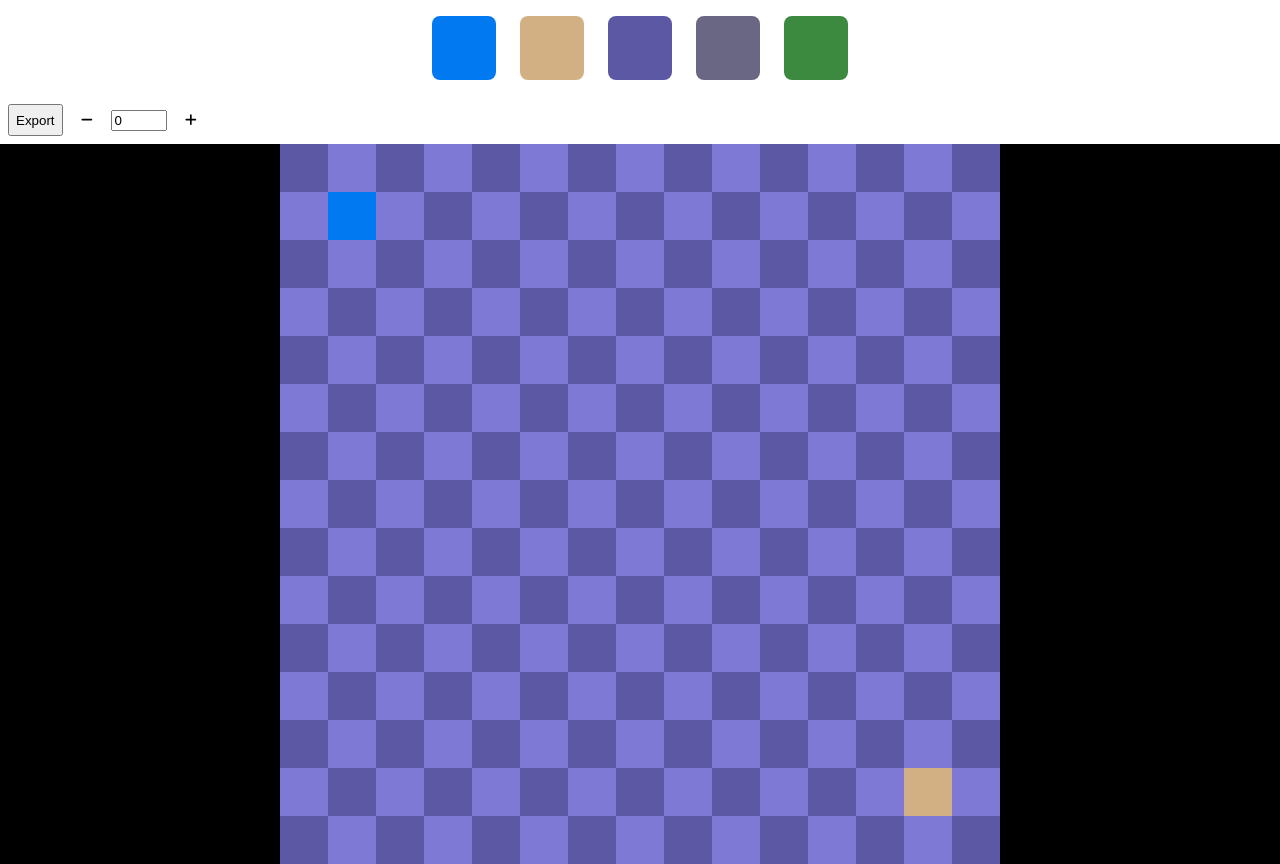
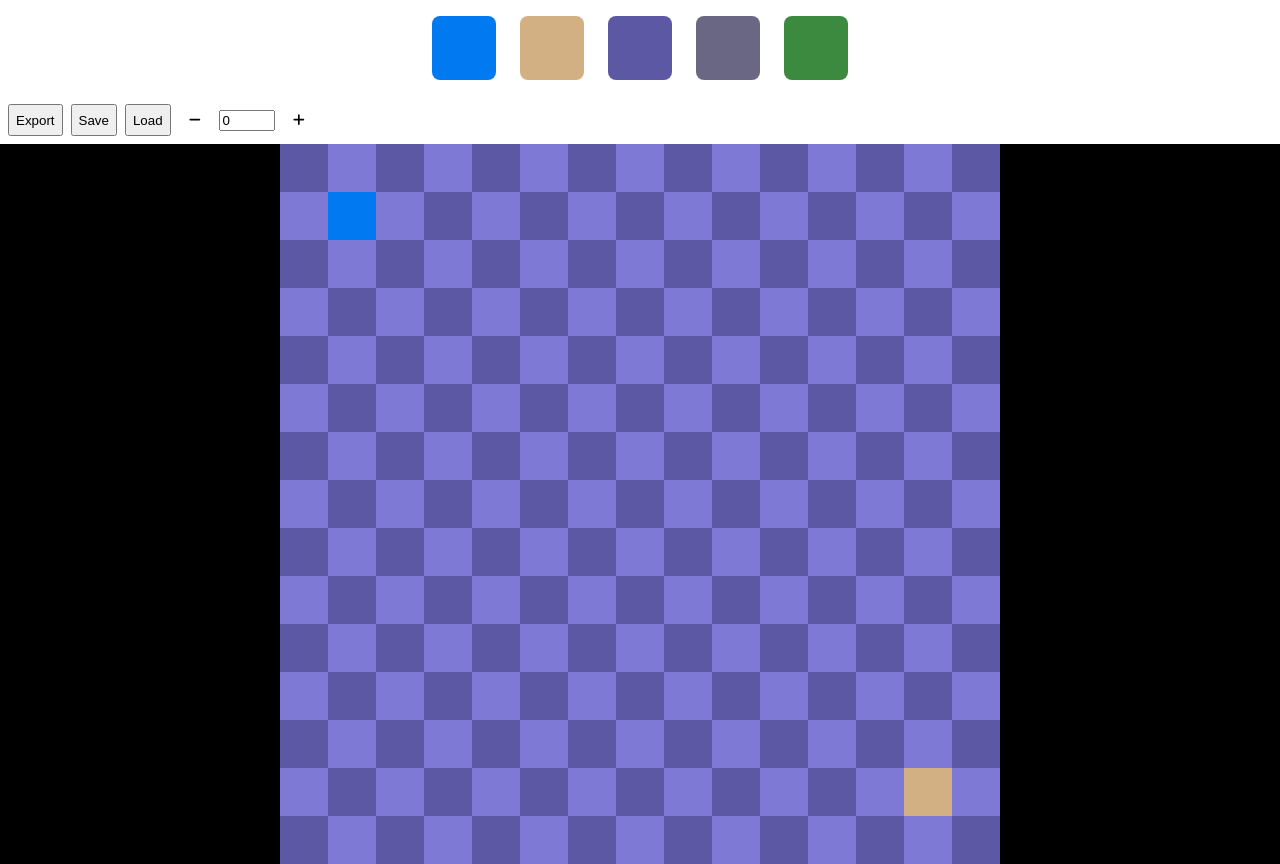
Before and after one commit to CommanderGL/gng-level-editor, a Vue app: page / in a window 1280 px wide. Built offline with nearby package versions, Linux system fonts and the light colour scheme.

Commit message:
Fix File Loading

```diff
--- a/src/App.vue
+++ b/src/App.vue
@@ -6,5 +6,5 @@ export default {
 };
 </script>
 <template>
-    <Editor />
+    <Editor ref="editor" />
 </template>
--- a/src/compile.ts
+++ b/src/compile.ts
@@ -1,12 +1,13 @@
+import { app } from './main';
 import levelShell from './shells/levelShell.hpp?raw';
 import levelsShell from './shells/levelsShell.hpp?raw';
 
-import { entityPos, levels } from './tiles';
+import { entityPos, levels, selectedEntity, selectedLevel, setEntityPos, setLevels } from './tiles';
 
-export const downloadFile = (filename: string, content: string) => {
+export const downloadFile = (filename: string, content: string, mime: string) => {
     const tmpLink = document.createElement('a');
 
-    tmpLink.href = `data:text/x-h;charset=utf-8,${encodeURIComponent(content)}`;
+    tmpLink.href = `data:${mime};charset=utf-8,${encodeURIComponent(content)}`;
     tmpLink.download = filename;
     tmpLink.hidden = true;
 
@@ -36,9 +37,56 @@ export const compile = () => {
     let levelsOut = levelsShell;
     levelsOut = levelsOut.replace('$LEVELS', compiledLevels);
 
-    downloadFile('levels.hpp', levelsOut);
+    downloadFile('levels.hpp', levelsOut, 'text/x-h');
 };
 
-export const exportLevels = () => {
-    compile();
+export const save = () => {
+    const savedData = {
+        levels,
+        entityPos
+    };
+
+    downloadFile('levels.json', JSON.stringify(savedData), 'application/json');
 };
+
+type LoadedType = {
+    levels: number[][],
+    entityPos: {
+        player: {
+            x: number,
+            y: number
+        },
+        box: {
+            x: number,
+            y: number
+        }
+    }[]
+};
+
+export const load = () => {
+    const tmpInput = document.createElement('input');
+    tmpInput.type = 'file';
+    tmpInput.hidden = true;
+
+    document.body.appendChild(tmpInput);
+    tmpInput.click();
+    document.body.removeChild(tmpInput);
+
+    tmpInput.addEventListener('change', () => {
+        const reader = new FileReader();
+        reader.addEventListener('load', e => {
+            const loaded: LoadedType = JSON.parse(e.target?.result as string);
+
+            setLevels(loaded.levels);
+            setEntityPos(loaded.entityPos);
+
+            selectedLevel.index = 0;
+            selectedEntity.player = false;
+            selectedEntity.box = false;
+            (app.$refs.editor as any).$refs.grid.$refs.tile.forEach((tile: any, index: number) => {
+                tile.updateId(levels[selectedLevel.index][index]);
+            });
+        });
+        reader.readAsText((tmpInput.files as FileList)[0]);
+    });
+};
--- a/src/components/Editor.vue
+++ b/src/components/Editor.vue
@@ -3,7 +3,7 @@ import styles from '../styles/Editor.module.css';
 import Grid from './Grid.vue';
 import LevelSelector from './LevelSelector.vue';
 import { tileColors, selectedTile, selectedEntity } from '../tiles'
-import { exportLevels } from '../compile';
+import { compile, save, load } from '../compile';
 
 export default {
     data() {
@@ -28,7 +28,9 @@ export default {
             selectedEntity.box = false;
             selectedTile.setTileId(tile);
         },
-        exportLevels
+        compile,
+        save,
+        load
     },
     components: {
         Grid,
@@ -43,7 +45,9 @@ export default {
         <div v-for="tileColor in tileColors" :style="`background: ${tileColor};`" @click="selectTile(tileColors.indexOf(tileColor))"></div>
     </div>
     <div :class="styles.fileActions">
-        <button @click="exportLevels">Export</button>
+        <button @click="compile">Export</button>
+        <button @click="save">Save</button>
+        <button @click="load">Load</button>
         <LevelSelector />
     </div>
     <div :class="styles.editor" @mousedown="onDown" @mouseup="selectedTile.setDrawing(false)" @mouseleave="selectedTile.setDrawing(false)">
--- a/src/components/LevelSelector.vue
+++ b/src/components/LevelSelector.vue
@@ -22,7 +22,10 @@ export default {
             });
         },
         onLevelChange(e: Event) {
-            this.setLevel((e.target as HTMLInputElement).valueAsNumber);
+            const input = e.target as HTMLInputElement;
+
+            if (input.valueAsNumber < 0 || input.valueAsNumber > levels.length - 1) input.valueAsNumber = selectedLevel.index;
+            this.setLevel(input.valueAsNumber);
         }
     }
 };
--- a/src/main.ts
+++ b/src/main.ts
@@ -9,6 +9,6 @@ import './styles/index.css';
 
 library.add(faMinus, faPlus);
 
-createApp(App)
+export const app = createApp(App)
     .component('font-awesome-icon', FontAwesomeIcon)
     .mount('#app')
--- a/src/styles/LevelSelector.module.css
+++ b/src/styles/LevelSelector.module.css
@@ -12,7 +12,6 @@
     padding: 0;
     border: none;
     background: #fff;
-    cursor: pointer;
     border-radius: 0.25rem;
     transition: all 150ms ease-in-out;
 }
--- a/src/styles/index.css
+++ b/src/styles/index.css
@@ -5,3 +5,7 @@
 body {
     height: 100vh;
 }
+
+button {
+    cursor: pointer;
+}
--- a/src/tiles.ts
+++ b/src/tiles.ts
@@ -43,6 +43,15 @@ export const levels = reactive([
     ]
 ]);
 
+export const setLevels = (newLevels: number[][]) => {
+    for (let _ = -1; _ < levels.length; _++) {
+        levels.pop();
+    }
+    newLevels.forEach(newLevel => {
+        levels.push(newLevel);
+    })
+};
+
 export const selectedLevel = reactive({
     index: 0
 });
@@ -69,6 +78,24 @@ export const entityPos = reactive([
     }
 ]);
 
+export const setEntityPos = (newEntityPoss: {
+    player: {
+        x: number,
+        y: number
+    },
+    box: {
+        x: number,
+        y: number
+    }
+}[]) => {
+    for (let _ = -1; _ < entityPos.length; _++) {
+        entityPos.pop();
+    }
+    newEntityPoss.forEach(newEntityPos => {
+        entityPos.push(newEntityPos);
+    })
+};
+
 export const selectedEntity = reactive({
     player: false,
     box: false
```
